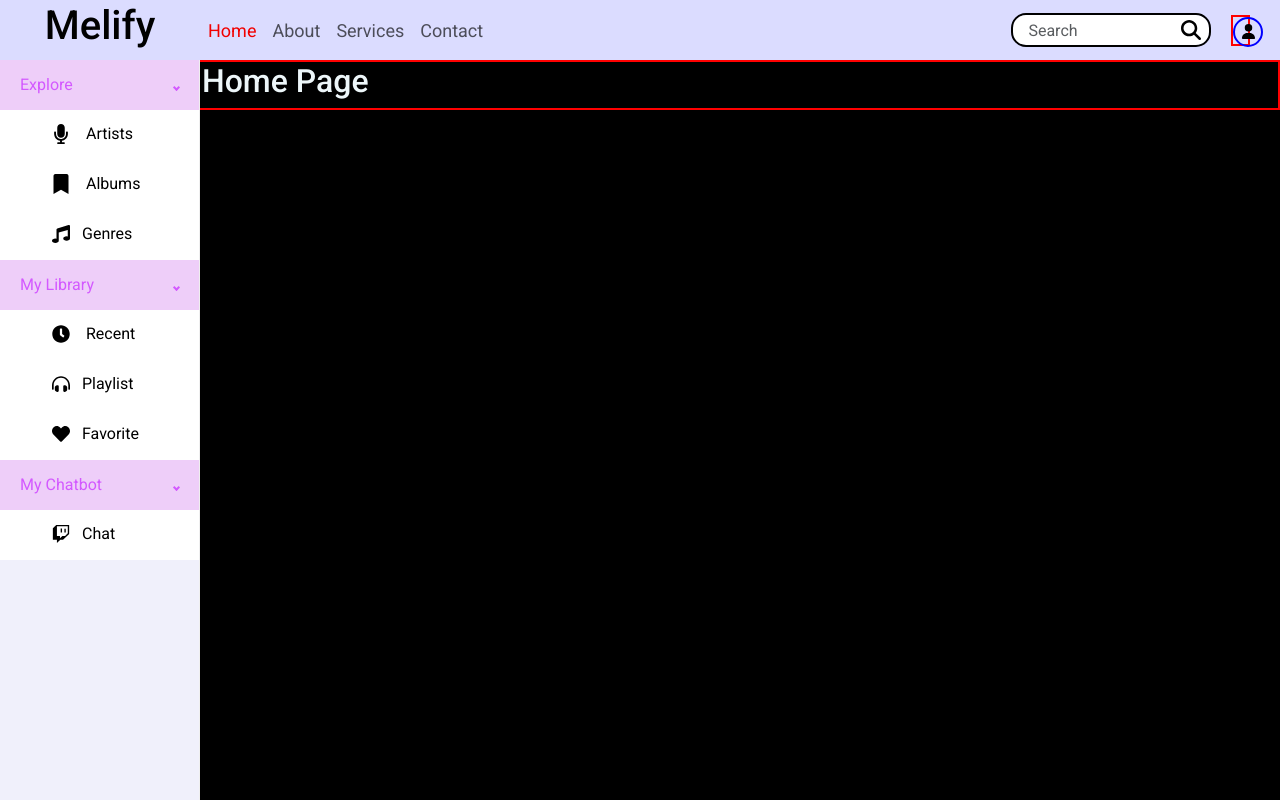
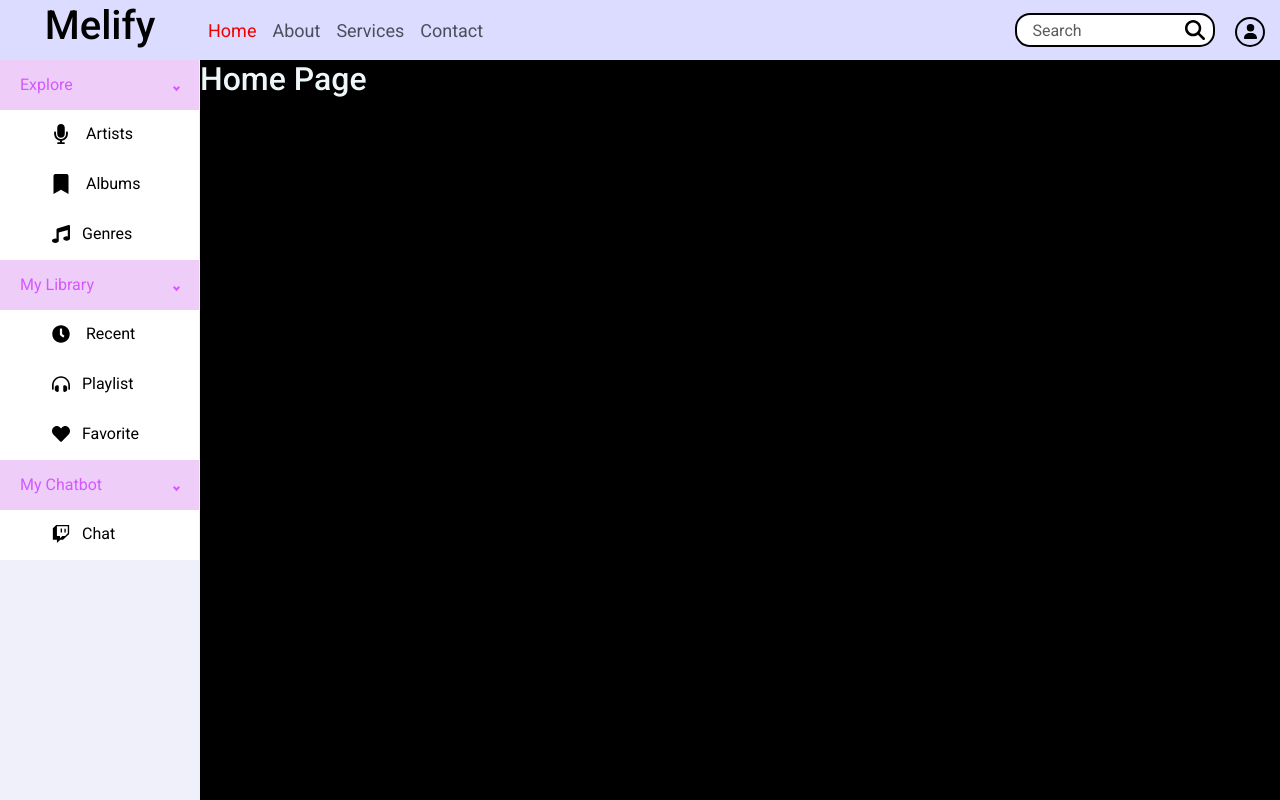
Before and after one commit to SWE1dePauwMusic/music_app, a React (Vite) app in the folder frontend/: page / in a window 1280 px wide. Shown: the top 800 px of the page. Built offline with nearby package versions, Linux system fonts and the light colour scheme.

Commit message:
delete debug border

```diff
--- a/frontend/src/App.css
+++ b/frontend/src/App.css
@@ -7,7 +7,6 @@
 
 .content-container {
   margin-top: 60px;
-  /* border: 2px solid red; */
 }
 
 .sidebar {
@@ -15,7 +14,6 @@
 }
 .main-content {
   overflow-y: auto;
-  border: 2px solid red;
   padding-left: 200px;
 }
 
--- a/frontend/src/components/NavBar/index.css
+++ b/frontend/src/components/NavBar/index.css
@@ -51,7 +51,6 @@
 .toggle-user-dropdown {
     color: transparent;
     margin-right: 30px;
-    border: 2px solid red;
 }
 
 .user-image-container {
@@ -63,7 +62,6 @@
     display: flex;
     justify-content: center;
     align-items: center;
-    border: 2px solid blue;
 }
 
 .user-image {
```
